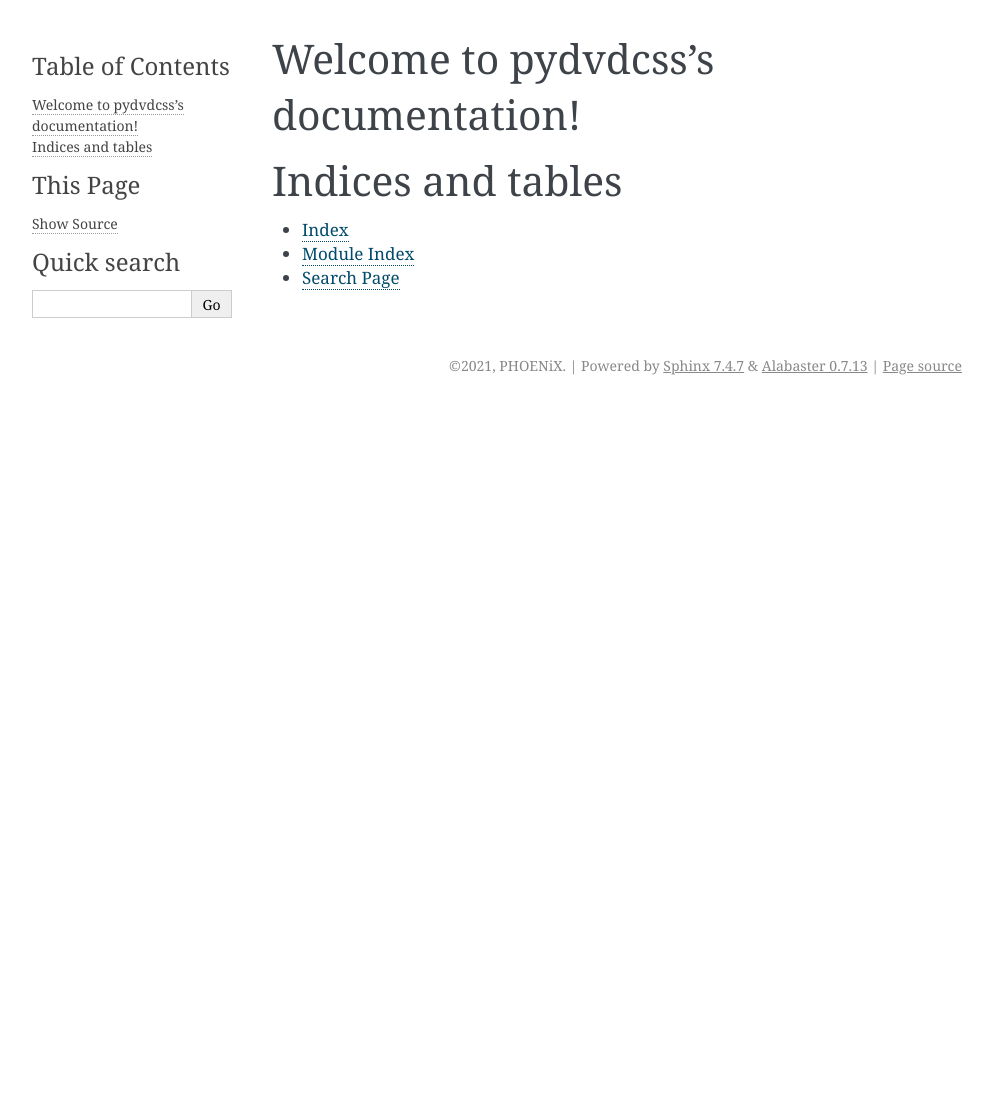
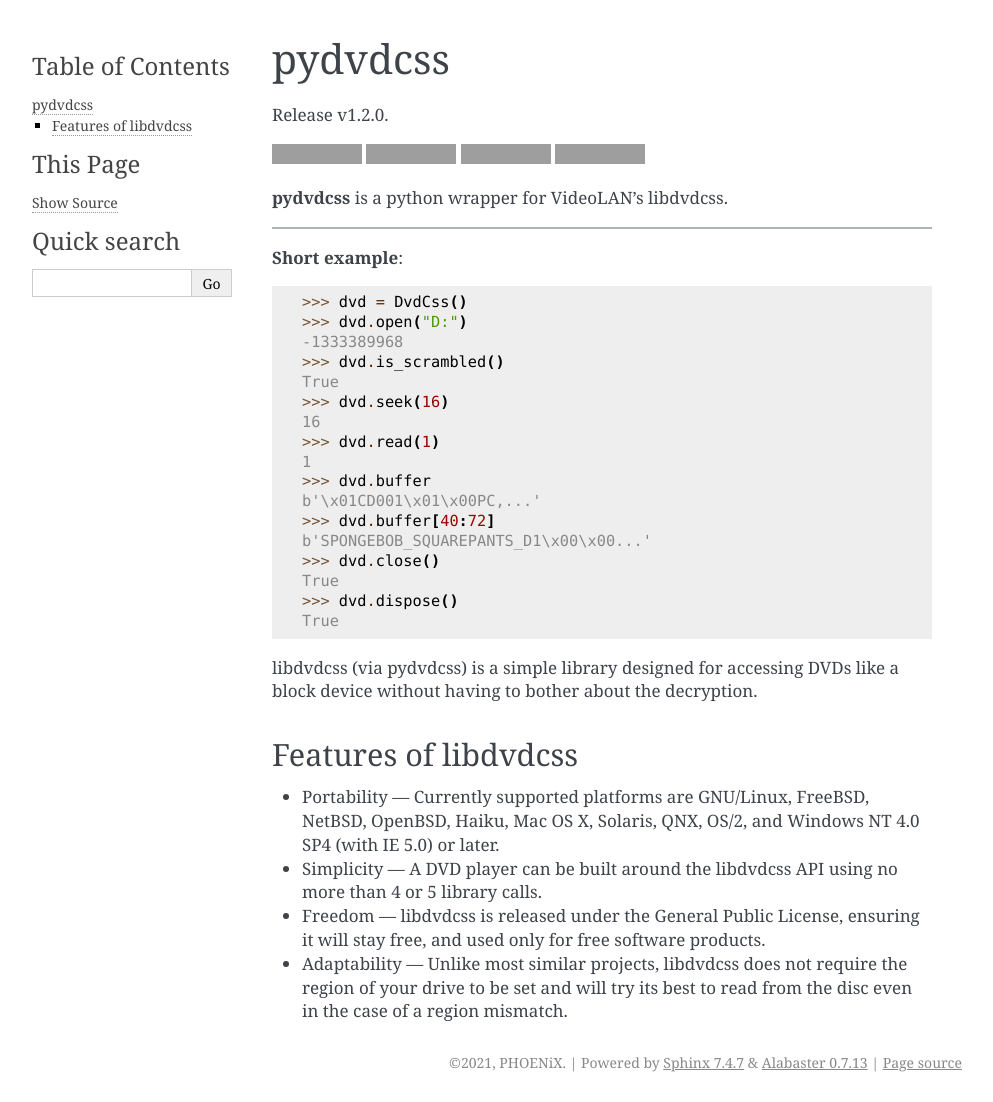
Before and after one commit to rlaphoenix/pydvdcss, a Sphinx documentation site: the page built from docs/index.rst, in a window 1280 px wide. Shown: the whole page, without its empty margins (148-1141 px from the left). Built offline with Sphinx 7.4.7, drawn with Linux system fonts in a browser that asks for light colours; before the commit the page ends 900 px from its top, so only the background shows below that; grey boxes are pictures that could not be loaded.

Commit message:
docs: Work on index page

```diff
--- a/docs/conf.py
+++ b/docs/conf.py
@@ -31,8 +31,7 @@
 # Add any Sphinx extension module names here, as strings. They can be
 # extensions coming with Sphinx (named 'sphinx.ext.*') or your custom
 # ones.
-extensions = [
-]
+extensions = []
 
 # Add any paths that contain templates here, relative to this directory.
 templates_path = ['_templates']
--- a/docs/index.rst
+++ b/docs/index.rst
@@ -1,20 +1,58 @@
-.. pydvdcss documentation master file, created by
-   sphinx-quickstart on Thu Apr 15 20:32:34 2021.
-   You can adapt this file completely to your liking, but it should at least
-   contain the root `toctree` directive.
+pydvdcss
+==================================================
 
-Welcome to pydvdcss's documentation!
-====================================
+Release v\ |version|.
+
+.. image:: https://pepy.tech/badge/pydvdcss
+    :target: https://pepy.tech/project/pydvdcss
+
+.. image:: https://img.shields.io/pypi/l/pydvdcss.svg
+    :target: https://pypi.org/project/pydvdcss/
+
+.. image:: https://img.shields.io/pypi/wheel/pydvdcss.svg
+    :target: https://pypi.org/project/pydvdcss/
+
+.. image:: https://img.shields.io/pypi/pyversions/pydvdcss.svg
+    :target: https://pypi.org/project/pydvdcss/
+
+**pydvdcss** is a python wrapper for VideoLAN's libdvdcss.
+
+-------------------
+
+**Short example**::
+
+   >>> dvd = DvdCss()
+   >>> dvd.open("D:")
+   -1333389968
+   >>> dvd.is_scrambled()
+   True
+   >>> dvd.seek(16)
+   16
+   >>> dvd.read(1)
+   1
+   >>> dvd.buffer
+   b'\x01CD001\x01\x00PC,...'
+   >>> dvd.buffer[40:72]
+   b'SPONGEBOB_SQUAREPANTS_D1\x00\x00...'
+   >>> dvd.close()
+   True
+   >>> dvd.dispose()
+   True
+
+libdvdcss (via pydvdcss) is a simple library designed for accessing DVDs like a
+block device without having to bother about the decryption.
+
+Features of libdvdcss
+---------------------
+
+* Portability — Currently supported platforms are GNU/Linux, FreeBSD, NetBSD, OpenBSD, Haiku, Mac OS X, Solaris, QNX,
+  OS/2, and Windows NT 4.0 SP4 (with IE 5.0) or later.
+* Simplicity — A DVD player can be built around the libdvdcss API using no more than 4 or 5 library calls.
+* Freedom — libdvdcss is released under the General Public License, ensuring it will stay free, and used only for free
+  software products.
+* Adaptability — Unlike most similar projects, libdvdcss does not require the region of your drive to be set and will
+  try its best to read from the disc even in the case of a region mismatch.
 
 .. toctree::
    :maxdepth: 2
    :caption: Contents:
-
-
-
-Indices and tables
-==================
-
-* :ref:`genindex`
-* :ref:`modindex`
-* :ref:`search`
```
